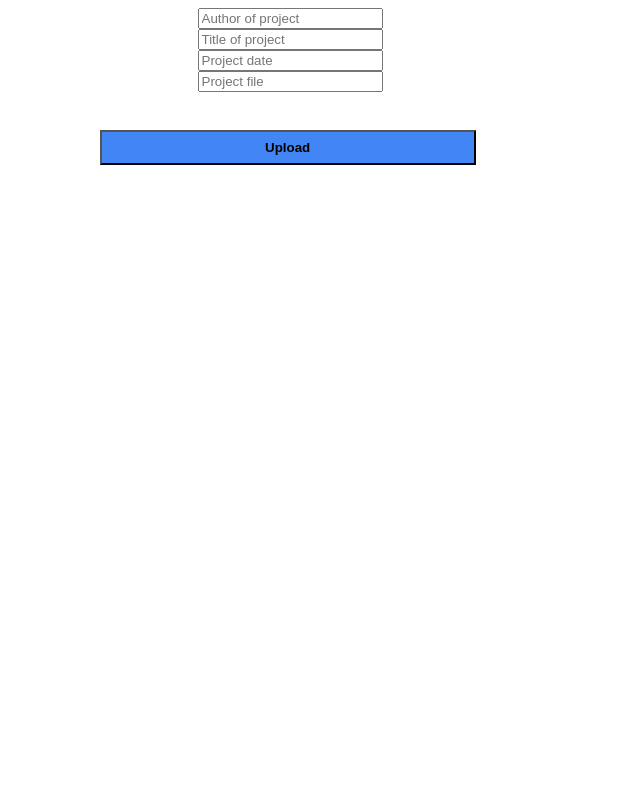
After one commit to codycon1/CapstoneResearchDB, a Django app: page /upload/ in a window 1280 px wide. The commit adds this page. Shown: the whole page, without its empty margins (0-640 px from the left). Run offline with Django 4.2, Linux system fonts and the light colour scheme.

Commit message:
Got url with upload page working, upload functionality still has not been tested

```diff
--- a/capstone/urls.py
+++ b/capstone/urls.py
@@ -21,6 +21,7 @@ import home.urls
 from django.conf import settings
 
 urlpatterns = [
-    path('admin/', admin.site.urls),
-    path('', include(home.urls)),
+        path('admin/', admin.site.urls),
+        path('', include(home.urls)),
+        path('upload/', include(home.urls))
 ] + static(settings.STATIC_URL, document_root=settings.STATIC_ROOT)
--- a/home/models.py
+++ b/home/models.py
@@ -7,3 +7,7 @@ class Project(models.Model):
     date = models.DateField()
     projectTitle = models.CharField(max_length=100)
     file = models.FileField(upload_to='projects')
+
+
+class Meta:
+    db_table = "pending_approval"
--- a/home/urls.py
+++ b/home/urls.py
@@ -1,3 +1,11 @@
+from django.conf.urls import url
+from django.views.generic import TemplateView
+from django.contrib import admin
+from django.urls import path
+
+from capstone import settings
+from home import views
+
 """capstone URL Configuration
 
 The `urlpatterns` list routes URLs to views. For more information please see:
@@ -13,11 +21,10 @@ Including another URLconf
     1. Import the include() function: from django.urls import include, path
     2. Add a URL to urlpatterns:  path('blog/', include('blog.urls'))
 """
-from django.contrib import admin
-from django.urls import path
-
-from home import views
 
 urlpatterns = [
-    path('', views.home)
+    path('', views.home),
+    path('upload/', TemplateView.as_view(template_name='fileupload.html')),
+    path('saved/', views.saveFileUpload, name='saved')
+
 ]
--- /dev/null
+++ b/templates/fileupload.html
@@ -0,0 +1,48 @@
+<html>
+    <body>
+<form name = "form" enctype = "multipart/form-data"
+         action = "{% url "saved" %}" method = "POST" >{% csrf_token %}
+      </form>
+   <div style = "max-width:470px;">
+            <div style="text-align: center;">
+                <label>
+                    <input type = "text" style = "margin-left:20%;"
+                    placeholder = "Author of project" name = "projectAuthor" />
+                </label>
+            </div>
+         </div>
+      <div style = "max-width:470px;">
+            <div style="text-align: center;">
+                <label>
+                    <input type = "text" style = "margin-left:20%;"
+                    placeholder = "Title of project" name = "projectTitle" />
+                </label>
+            </div>
+         </div>
+      <div style = "max-width:470px;">
+            <div style="text-align: center;">
+                <label>
+                    <input type = "text" style = "margin-left:20%;"
+                    placeholder = "Project date" name = "date" />
+                </label>
+            </div>
+         </div>
+   <div style = "max-width:470px;">
+            <div style="text-align: center;">
+                <label>
+                    <input type = "text" style = "margin-left:20%;"
+                    placeholder = "Project file" name = "file" />
+                </label>
+            </div>
+         </div>
+       <div style = "max-width:470px;">
+            <div style="text-align: center;">
+
+               <button style = ";background-color:#4285F4; margin-top:8%;
+                  height:35px; width:80%; margin-left:19%;" type = "submit" value = "Upload" >
+                  <strong>Upload</strong>
+               </button>
+            </div>
+         </div>
+    </body>
+</html>
--- a/templates/home.html
+++ b/templates/home.html
@@ -1,5 +1,4 @@
-{% extends 'base.html' %}
-
+{%  extends 'base.html' %}
 {% block content %}
     <div class="py-5 text-center">
         <h4 class="display-4">Django Framework Skeleton</h4>
```
Also changed, not shown: home/forms.py (+5 -4 lines), home/views.py (+15 -9 lines), templates/saved.html (added, +12 -0 lines), db.sqlite3.
